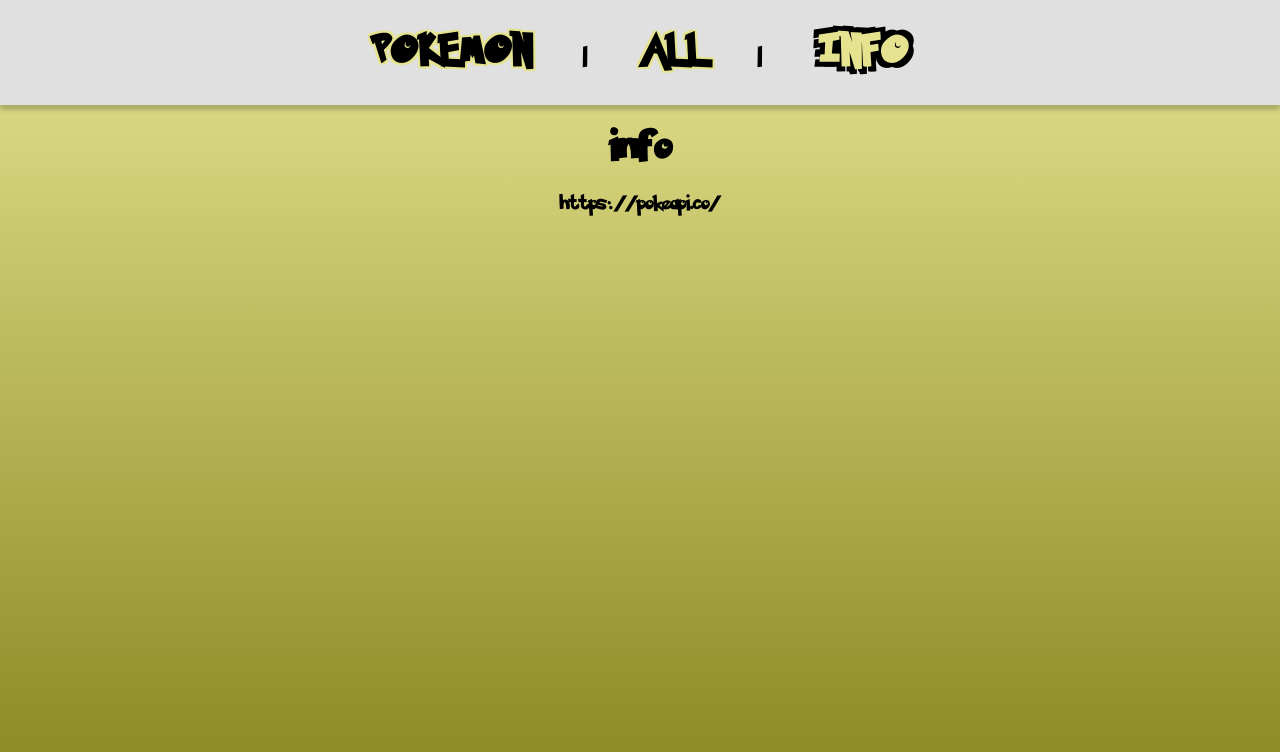
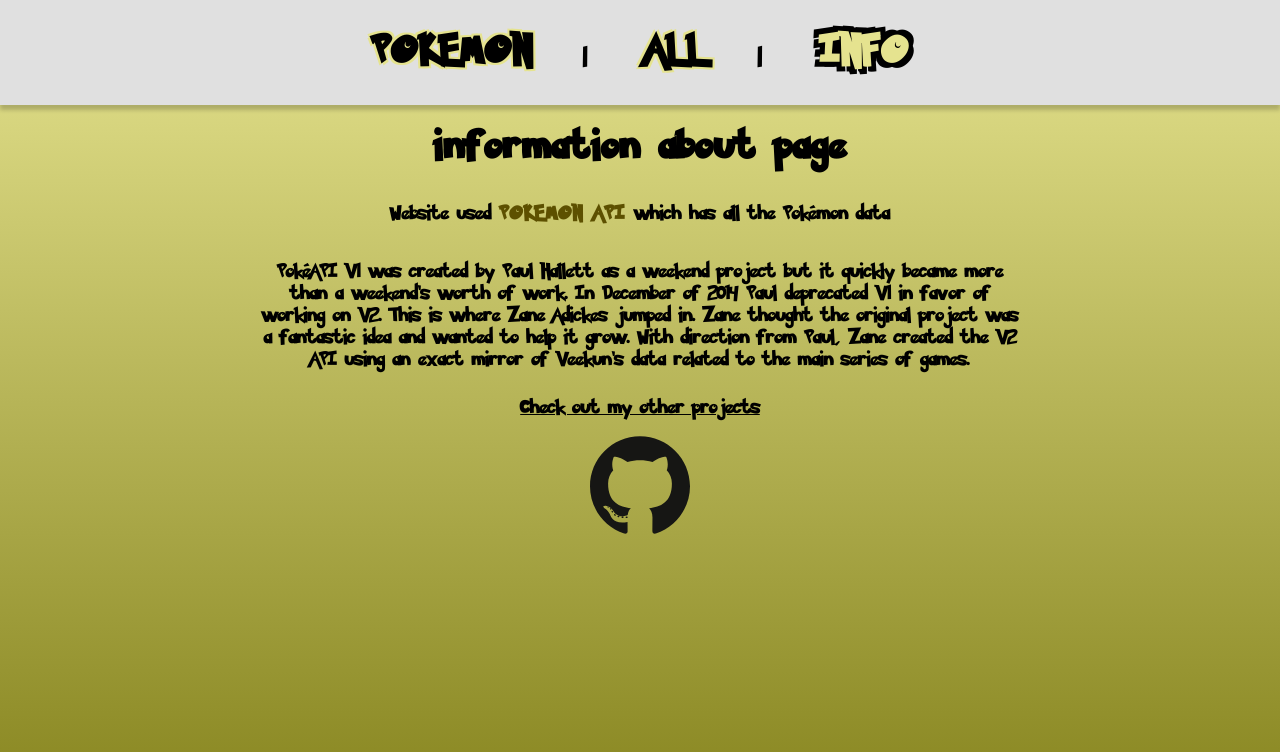
Before and after one commit to pabasroka/pokemonVue, a Vue app: page /info in a window 1280 px wide. Shown: the top 752 px of the page. Built offline with nearby package versions, Linux system fonts and the light colour scheme.

Commit message:
Install Icon component, add content to info.vue

```diff
--- a/package.json
+++ b/package.json
@@ -22,6 +22,7 @@
     "vue-spinner": "^1.0.4"
   },
   "devDependencies": {
+    "@iconify/vue": "^3.1.1",
     "@vue/cli-plugin-babel": "~4.5.0",
     "@vue/cli-plugin-eslint": "~4.5.0",
     "@vue/cli-plugin-router": "~4.5.0",
--- a/src/components/Pokemon.vue
+++ b/src/components/Pokemon.vue
@@ -181,6 +181,12 @@
       display: inline-block;
       padding: 0 50px;
       vertical-align: top;
+    }
+    .stats {
+      ul {
+        display: inline-block;
+        padding: 0 20px;
+      }
     }
   }
 }
--- a/src/views/Info.vue
+++ b/src/views/Info.vue
@@ -1,16 +1,67 @@
 <template>
-<h1>info</h1>
-  <p>
-    https://pokeapi.co/
-  </p>
+
+<h1>information about page</h1>
+
+  <div class="about">
+    <p>
+      Website used
+      <a href="https://pokeapi.co/" target="_blank" title="API">POKEMON API</a>
+      which has all the Pokémon data
+    </p>
+    <p>
+      PokéAPI V1 was created by Paul Hallett as a weekend project but it quickly became more than a weekend's worth of work.
+      In December of 2014 Paul deprecated V1 in favor of working on V2.
+      This is where Zane Adickes jumped in. Zane thought the original project was a fantastic idea and wanted to help it grow.
+      With direction from Paul, Zane created the V2 API using an exact mirror of Veekun's data related to the main series of games.
+    </p>
+  </div>
+
+  <div class="social">
+    <p>
+      <u>
+        Check out my other projects
+      </u>
+    </p>
+    <a href="https://github.com/pabasroka" target="_blank" title="GITHUB">
+      <Icon icon="logos:github-icon" width="100" height="100"/>
+    </a>
+  </div>
+
 </template>
 
 <script>
+import { Icon } from '@iconify/vue';
+
 export default {
-  name: "Info"
+  name: "Info",
+  components: {
+    Icon,
+  },
 }
 </script>
 
-<style scoped>
+<style lang="scss" scoped>
+
+h1 {
+  letter-spacing: 2px;
+}
+
+.about {
+  p {
+    padding: 10px 20%;
+  }
+  a {
+    color: #5d5000;
+    text-decoration: none;
+    font-weight: bold;
+    letter-spacing: 2px;
+  }
+}
+
+.social {
+  Icon {
+    color: blue;
+  }
+}
 
 </style>
```
Also changed, not shown: 1 other file (tests, documents, lock files or other folders).
